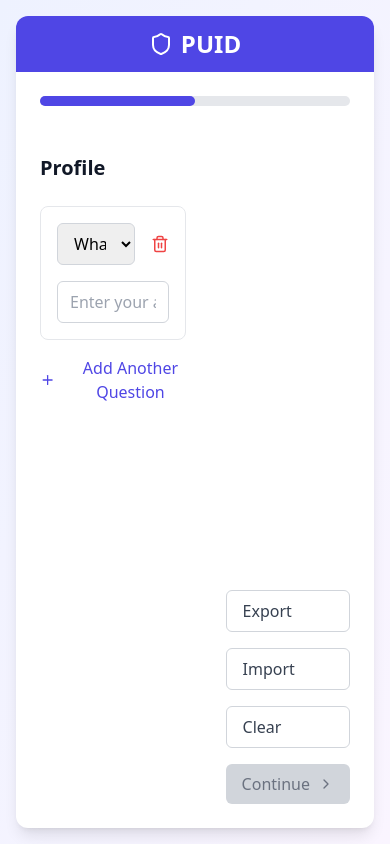
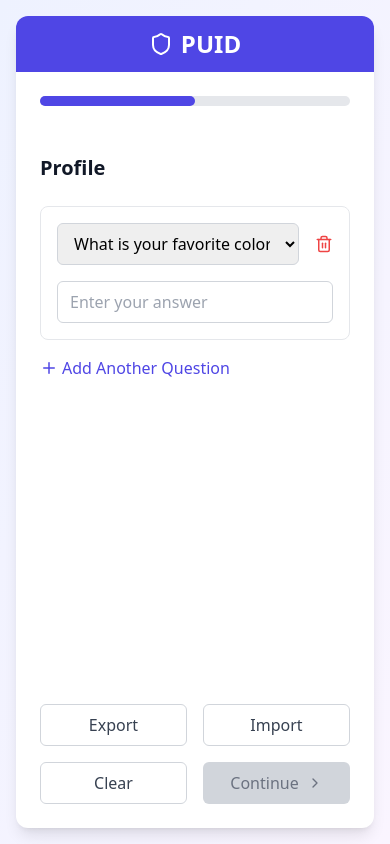
Before and after one commit to Prepass-Hackathon-Team-C/puid, a React (Vite) app: page / in a window 390 px wide. Built offline with nearby package versions, Linux system fonts and the light colour scheme.

Commit message:
better mobile support

```diff
--- a/src/components/QuestionForm.tsx
+++ b/src/components/QuestionForm.tsx
@@ -31,7 +31,7 @@ export const QuestionForm: React.FC<QuestionFormProps> = ({
   onDownloadProfile,
 }) => {
   return (
-    <div className="h-full flex">
+    <div className="h-full flex flex-col md:flex-row">
       <div className="flex-1 flex flex-col min-h-0">
         <div className="flex-shrink-0 mb-6">
           <h2 className="text-xl font-semibold text-gray-900">Profile</h2>
@@ -39,7 +39,7 @@ export const QuestionForm: React.FC<QuestionFormProps> = ({
 
         <div className="flex-1 min-h-0">
           <div className="h-full overflow-y-auto">
-            <div className="space-y-4 pr-4 pb-4">
+            <div className="space-y-4 md:pr-4 pb-4">
               {questions.map((q) => (
                 <div
                   key={q.id}
@@ -98,14 +98,14 @@ export const QuestionForm: React.FC<QuestionFormProps> = ({
         </div>
       </div>
 
-      <div className="ml-6 flex flex-col justify-end gap-4">
+      <div className="mt-6 md:mt-0 md:ml-6 flex flex-row flex-wrap md:flex-col justify-end items-stretch gap-4 md:w-auto w-full">
         <button
           onClick={onDownloadProfile}
-          className="px-4 py-2 border border-gray-300 rounded-md text-gray-700 hover:bg-gray-50 flex items-center"
+          className="basis-[calc(50%-0.5rem)] md:basis-auto px-4 py-2 border border-gray-300 rounded-md text-gray-700 hover:bg-gray-50 flex items-center justify-center"
         >
           Export
         </button>
-        <label className="px-4 py-2 border border-gray-300 rounded-md text-gray-700 hover:bg-gray-50 flex items-center cursor-pointer">
+        <label className="basis-[calc(50%-0.5rem)] md:basis-auto px-4 py-2 border border-gray-300 rounded-md text-gray-700 hover:bg-gray-50 flex items-center justify-center cursor-pointer">
           Import
           <input
             type="file"
@@ -119,14 +119,14 @@ export const QuestionForm: React.FC<QuestionFormProps> = ({
         </label>
         <button
           onClick={onStartOver}
-          className="px-4 py-2 border border-gray-300 rounded-md text-gray-700 hover:bg-gray-50 flex items-center"
+          className="basis-[calc(50%-0.5rem)] md:basis-auto px-4 py-2 border border-gray-300 rounded-md text-gray-700 hover:bg-gray-50 flex items-center justify-center"
         >
           Clear
         </button>
         <button
           onClick={() => onStepChange("review")}
           disabled={!isStepComplete}
-          className={`px-4 py-2 rounded-md flex items-center ${
+          className={`basis-[calc(50%-0.5rem)] md:basis-auto px-4 py-2 rounded-md flex items-center justify-center ${
             isStepComplete
               ? "bg-indigo-600 text-white hover:bg-indigo-700"
               : "bg-gray-300 text-gray-500 cursor-not-allowed"
```
